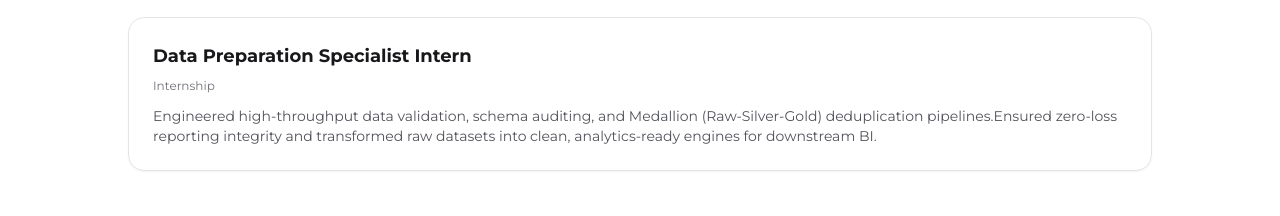
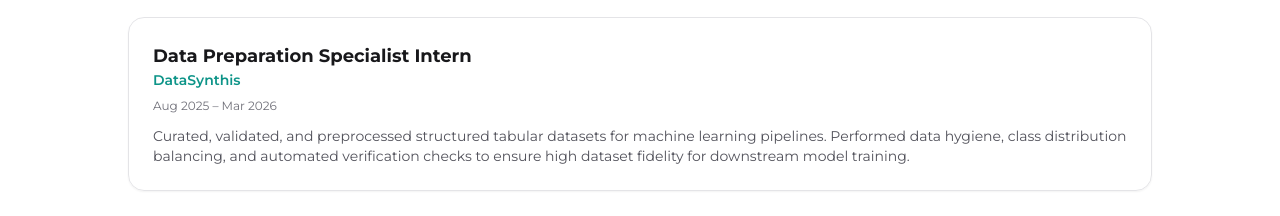
Before and after one commit to sajedulislam5840/portfolio, a Next.js app: page /about in a window 1280 px wide. Shown: the part 696-912 px from the top of the page. Built offline with nearby package versions, Linux system fonts and the light colour scheme.

Commit message:
fix: update internship credentials, streamline certificates, and sync home page

```diff
--- /dev/null
+++ b/src/data/certificates.ts
@@ -0,0 +1,27 @@
+export interface CertificateItem {
+  title: string;
+  issuer: string;
+  date: string;
+  category: "Technical" | "Leadership";
+}
+
+export const CERTIFICATES_DATA: CertificateItem[] = [
+  {
+    title: "Complete Web Development & Problem Solving",
+    issuer: "Programming Hero",
+    date: "2026",
+    category: "Technical",
+  },
+  {
+    title: "Python Essentials & Data Science",
+    issuer: "Cisco Networking Academy",
+    date: "2025",
+    category: "Technical",
+  },
+  {
+    title: "Leadership & Discipline Distinction",
+    issuer: "Bangladesh National Cadet Corps (BNCC)",
+    date: "2024",
+    category: "Leadership",
+  },
+];
--- a/src/data/experience.ts
+++ b/src/data/experience.ts
@@ -1,32 +1,16 @@
-export interface ExperienceShowcaseListItemProps {
+export interface ExperienceItem {
   title: string;
-  organisation: {
-    name: string;
-    href: string;
-  };
+  company: string;
   date: string;
-  location: string;
-  description?: string[];
+  description: string;
 }
 
-const EXPERIENCES_DATA: ExperienceShowcaseListItemProps[] = [
+export const EXPERIENCE: ExperienceItem[] = [
   {
     title: "Data Preparation Specialist Intern",
-    organisation: {
-      name: "DataSynthis",
-      href: "https://github.com/sajedulislam5840",
-    },
-    date: "Internship",
-    location: "Remote",
-    description: [
-      "Engineered high-throughput data validation, schema auditing, and Medallion (Raw-Silver-Gold) deduplication pipelines.",
-      "Ensured zero-loss reporting integrity and transformed raw datasets into clean, analytics-ready engines for downstream BI.",
-    ],
+    company: "DataSynthis",
+    date: "Aug 2025 – Mar 2026",
+    description:
+      "Curated, validated, and preprocessed structured tabular datasets for machine learning pipelines. Performed data hygiene, class distribution balancing, and automated verification checks to ensure high dataset fidelity for downstream model training.",
   },
 ];
-
-export const EXPERIENCE = EXPERIENCES_DATA;
-export const EXPERIENCE_LIST = EXPERIENCES_DATA;
-export const EXPERIENCES = EXPERIENCES_DATA;
-export const experiences = EXPERIENCES_DATA;
-export default EXPERIENCES_DATA;
```
